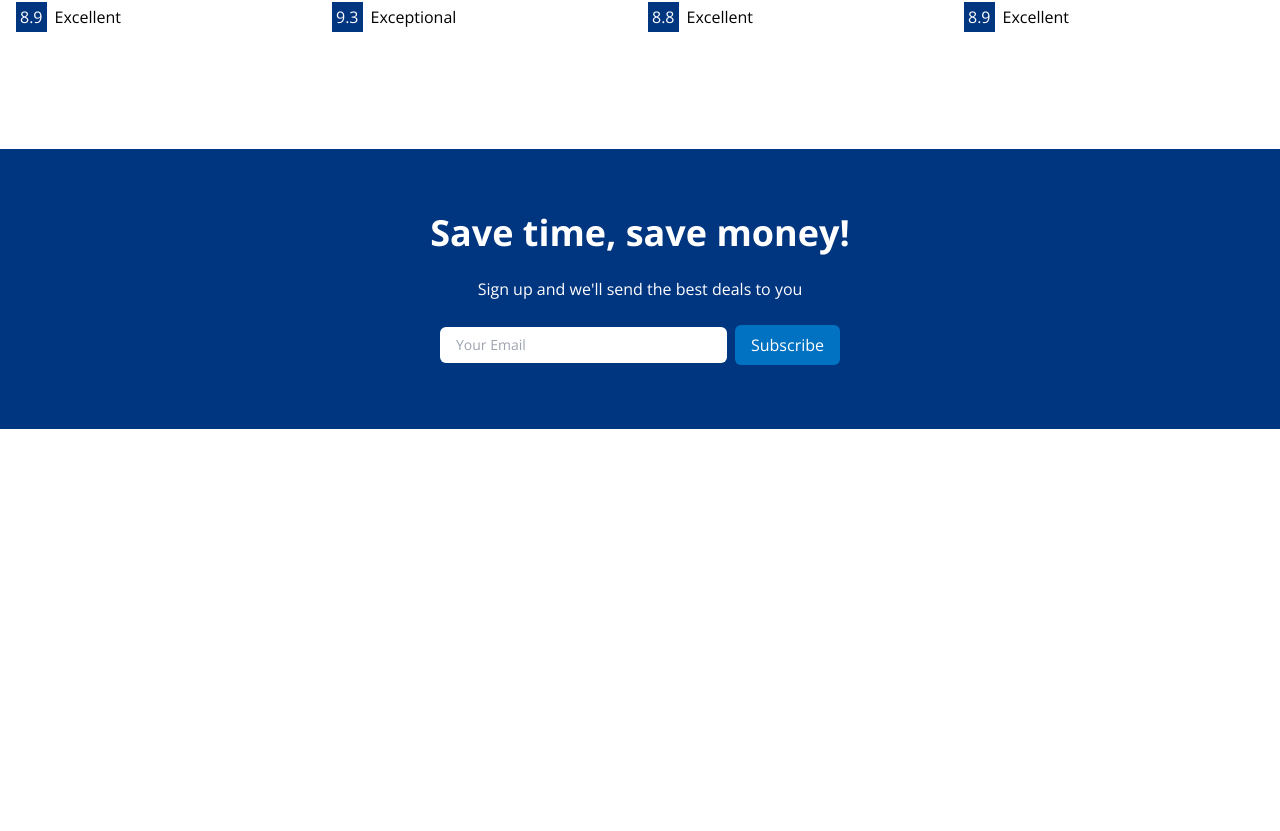
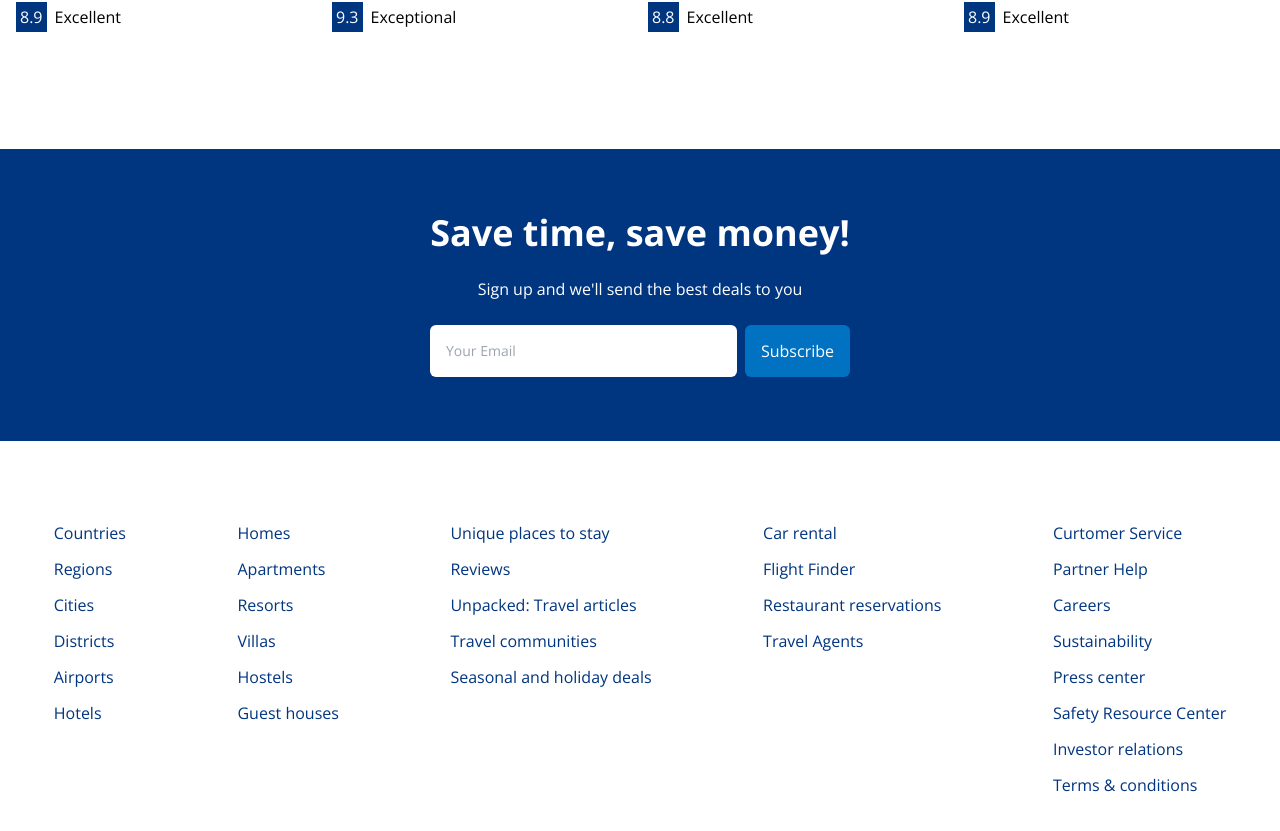
Before and after one commit to NDK1195/Assignment_1-RJS301x_1.0, a React (Vite) app: page / in a window 1280 px wide. Shown: the part 1885-2716 px from the top of the page. Before the commit the page ends 2426 px from the top, so only its background shows below. Built offline with nearby package versions, Linux system fonts and the light colour scheme.

Commit message:
Add footer

```diff
--- a/src/pages/home/Home.jsx
+++ b/src/pages/home/Home.jsx
@@ -1,23 +1,27 @@
 import List from "./components/List";
 import Header from "./components/Header";
 import Navbar from "./components/Navbar";
-import Signup from "./components/Signup";
+import SignUp from "./components/SignUp";
+import Footer from "./components/Footer";
 
 const Home = () => {
   return (
     <>
-      <section className="mb-28 bg-color-#003580">
+      <header className="mb-28 bg-color-#003580">
         <Navbar />
         <Header />
-      </section>
+      </header>
       <section className="mb-28">
         <List data="cities" />
         <List data="types" />
         <List data="hotels" />
       </section>
-      <section className="mb-28 bg-color-#003580">
-        <Signup />
+      <section className="mb-20 bg-color-#003580">
+        <SignUp />
       </section>
+      <footer>
+        <Footer />
+      </footer>
     </>
   );
 };
--- /dev/null
+++ b/src/pages/home/components/Footer.jsx
@@ -0,0 +1,17 @@
+import footerData from "../../../../data/footer.json";
+
+export default function Footer() {
+  return (
+    <div className="container mx-auto mb-10 flex justify-around gap-1  text-color-#003580">
+      {footerData.map((column) => (
+        <div key={column["col_number"]} className="flex flex-col gap-3">
+          {column["col_values"].map((columnValue) => (
+            <a href="#" key={columnValue}>
+              {columnValue}
+            </a>
+          ))}
+        </div>
+      ))}
+    </div>
+  );
+}
--- a/src/pages/home/components/Header.jsx
+++ b/src/pages/home/components/Header.jsx
@@ -3,7 +3,7 @@ import Input from "../../../utilities/Input";
 
 export default function Header() {
   return (
-    <header className="container relative mx-auto flex flex-col gap-6 px-4 py-10 text-white lg:px-0">
+    <div className="container relative mx-auto flex flex-col gap-6 px-4 py-10 text-white lg:px-0">
       <h2 className="text-4xl font-bold">
         A lifetime of discounts? It&apos;s Genius.
       </h2>
@@ -34,6 +34,6 @@ export default function Header() {
           Search
         </button>
       </div>
-    </header>
+    </div>
   );
 }
--- a/src/pages/home/components/Signup.jsx
+++ b/src/pages/home/components/Signup.jsx
@@ -1,15 +1,15 @@
 import Button from "../../../utilities/Button";
 import Input from "../../../utilities/Input";
-export default function Signup() {
+export default function SignUp() {
   return (
     <div className="flex flex-col items-center gap-6 px-2 py-16 text-white lg:px-0">
       <h2 className="text-4xl font-bold">Save time, save money!</h2>
       <p>Sign up and we&apos;ll send the best deals to you</p>
-      <form action="" className="flex w-[400px] flex-col gap-2 md:flex-row">
+      <form action="" className="flex w-[420px] flex-col gap-2 md:flex-row">
         <Input
           type="email"
           placeholder="Your Email"
-          className="rounded-md px-4 py-2 lg:w-full"
+          className="rounded-md px-4 py-4 lg:w-full"
         />
         <Button
           type="submit"
--- a/src/utilities/Button.jsx
+++ b/src/utilities/Button.jsx
@@ -1,4 +1,3 @@
-/* eslint-disable react/prop-types */
 export default function Button({ children, className, type = "button" }) {
   return (
     <button type={type} className={`px-4 py-2 transition ${className}`}>
```
